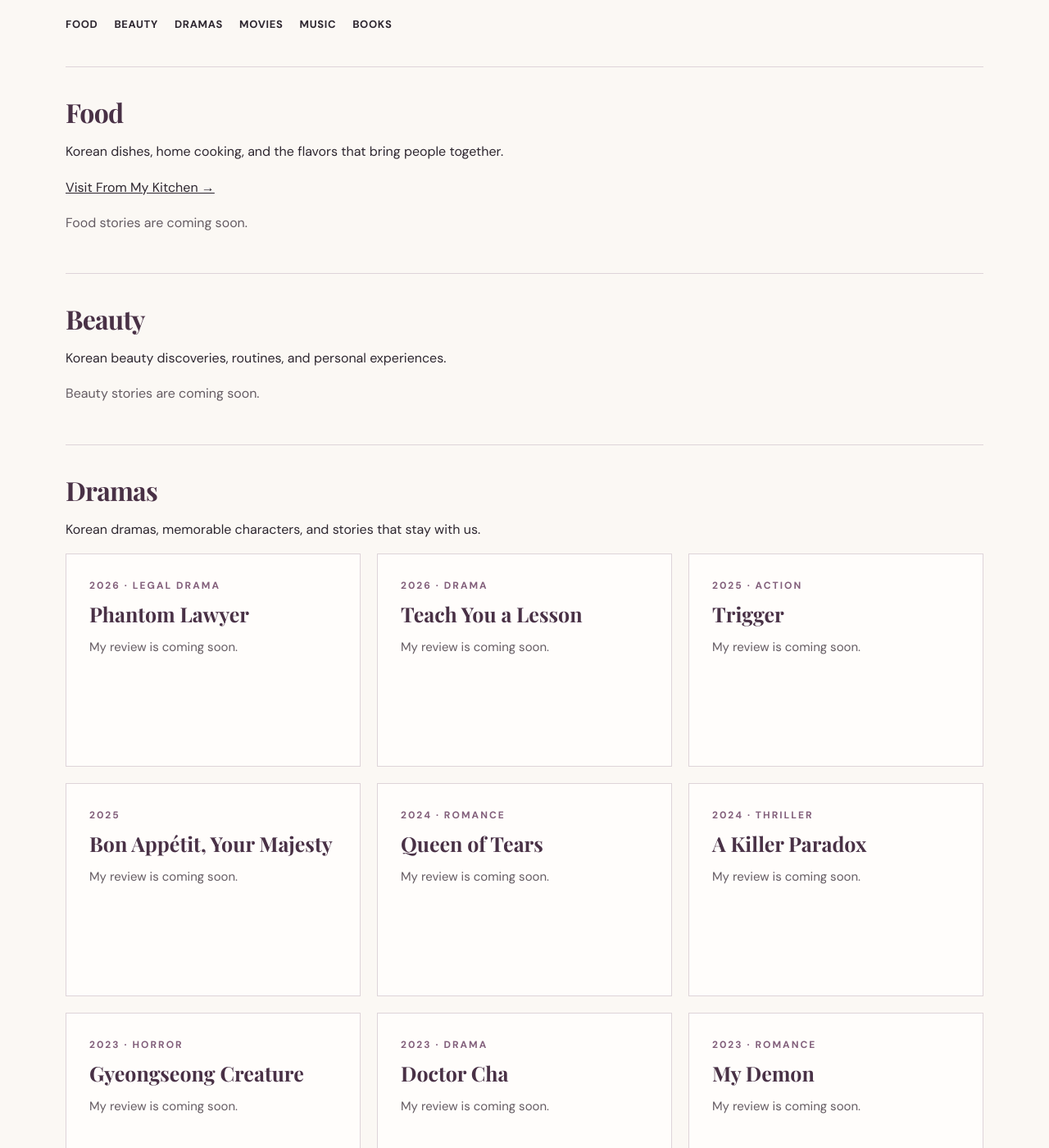
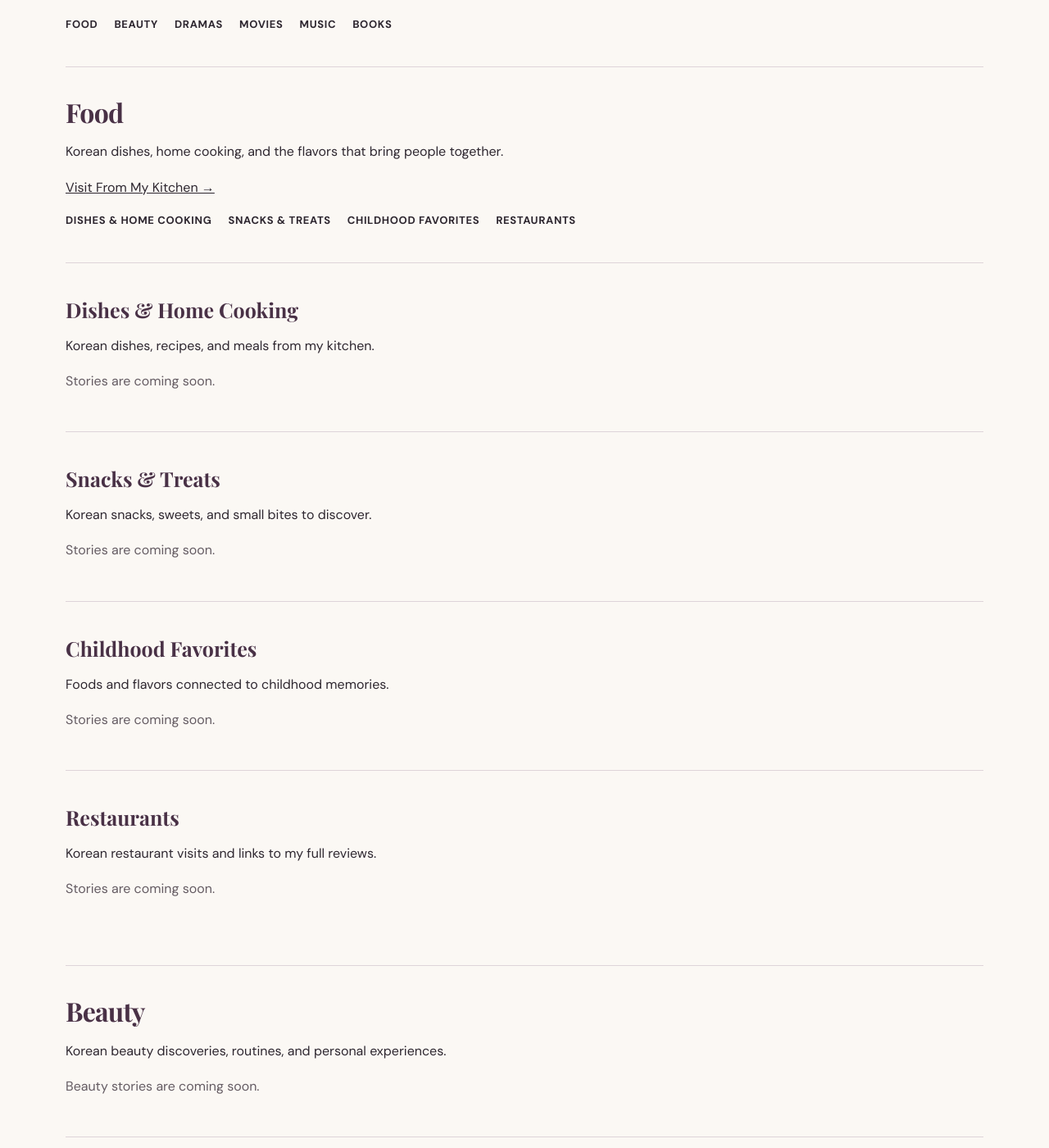
Before and after one commit to lydiarim22-coder/mindoflydia, a Jekyll site: the page built from korean-culture.html, in a window 1280 px wide and 1400 px high, scrolled down 488 px. Shown: the whole window at 82% size. Built offline with Jekyll 4.4.1, drawn with Linux system fonts in a browser that asks for light colours; some web fonts are replaced.

Commit message:
Organize Korean food into labels and connect Lydia Rating reviews

```diff
--- /dev/null
+++ b/_data/korean_food_labels.yml
@@ -0,0 +1,12 @@
+- id: dishes-home-cooking
+  name: Dishes & Home Cooking
+  description: Korean dishes, recipes, and meals from my kitchen.
+- id: snacks-treats
+  name: Snacks & Treats
+  description: Korean snacks, sweets, and small bites to discover.
+- id: childhood-favorites
+  name: Childhood Favorites
+  description: Foods and flavors connected to childhood memories.
+- id: restaurants
+  name: Restaurants
+  description: Korean restaurant visits and links to my full reviews.
--- /dev/null
+++ b/_includes/korean-food.html
@@ -0,0 +1,42 @@
+<p><a href="{{ '/photo-gallery/' | relative_url }}#from-my-kitchen">Visit From My Kitchen &rarr;</a></p>
+<nav class="gallery-trip-links" aria-label="Korean food labels">
+  {% for label in site.data.korean_food_labels %}
+  <a href="#food-{{ label.id }}">{{ label.name | escape }}</a>
+  {% endfor %}
+</nav>
+{% assign food_stories = site.posts | where: 'category', 'korean-culture' | where: 'topic', 'food' %}
+{% assign food_reviews = site.posts | where: 'category', 'the-lydia-rating' | where: 'review_section', 'korean-culture' | where: 'topic', 'food' %}
+{% assign food_stories = food_stories | concat: food_reviews | uniq | sort: 'date' | reverse %}
+{% for label in site.data.korean_food_labels %}
+<section class="culture-topic" id="food-{{ label.id }}" aria-labelledby="food-heading-{{ label.id }}">
+  <h3 id="food-heading-{{ label.id }}">{{ label.name | escape }}</h3>
+  <p>{{ label.description | escape }}</p>
+  {% assign label_posts = food_stories | where_exp: 'story', 'story.food_labels contains label.id' %}
+  {% if label_posts.size > 0 %}
+  <div class="post-grid">
+    {% for post in label_posts %}
+    {% include korean-food-card.html %}
+    {% endfor %}
+  </div>
+  {% else %}
+  <p class="gallery-empty">Stories are coming soon.</p>
+  {% endif %}
+</section>
+{% endfor %}
+{% assign unlabelled_cards = '' %}
+{% for post in food_stories %}
+  {% assign has_food_label = false %}
+  {% for label in site.data.korean_food_labels %}
+    {% if post.food_labels contains label.id %}{% assign has_food_label = true %}{% endif %}
+  {% endfor %}
+  {% unless has_food_label %}
+    {% capture food_card %}{% include korean-food-card.html %}{% endcapture %}
+    {% assign unlabelled_cards = unlabelled_cards | append: food_card %}
+  {% endunless %}
+{% endfor %}
+{% if unlabelled_cards != '' %}
+<section class="culture-topic" aria-labelledby="more-korean-food">
+  <h3 id="more-korean-food">More Korean Food</h3>
+  <div class="post-grid">{{ unlabelled_cards }}</div>
+</section>
+{% endif %}
--- a/korean-culture.html
+++ b/korean-culture.html
@@ -33,7 +33,9 @@ description: "Explore Korean food, beauty, dramas, movies, music, and books with
       {% when 'music' %}<p>Korean music, artists, and songs that become part of our everyday lives.</p>
       {% when 'books' %}<p>Korean books, authors, and reflections on what we read.</p>
     {% endcase %}
-    {% if topic == 'food' %}<p><a href="{{ '/photo-gallery/' | relative_url }}#from-my-kitchen">Visit From My Kitchen &rarr;</a></p>{% endif %}
+    {% if topic == 'food' %}
+    {% include korean-food.html %}
+    {% else %}
     {% assign topic_items = site.data.korean_culture_items | where: 'topic', topic %}
     {% if topic == 'dramas' or topic == 'movies' %}
     {% assign topic_items = topic_items | sort: 'year' | reverse %}
@@ -63,6 +65,7 @@ description: "Explore Korean food, beauty, dramas, movies, music, and books with
     {% elsif topic_items.size == 0 %}
     <p class="gallery-empty">{{ topic | capitalize }} stories are coming soon.</p>
     {% endif %}
+    {% endif %}
   </section>
   {% endfor %}
   {% assign other_posts = culture_posts | where_exp: 'post', 'post.topic == nil' %}
```
Also changed, not shown: _includes/korean-food-card.html (added, +7 -0 lines), README.md.
